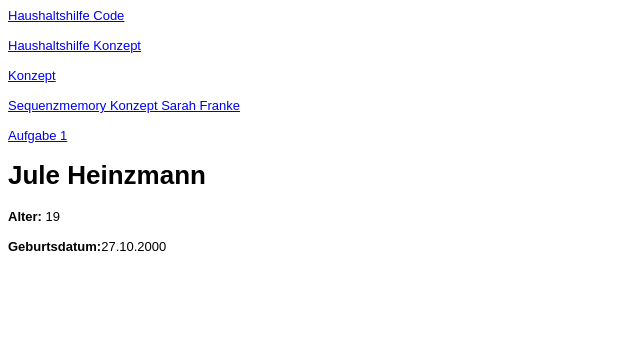
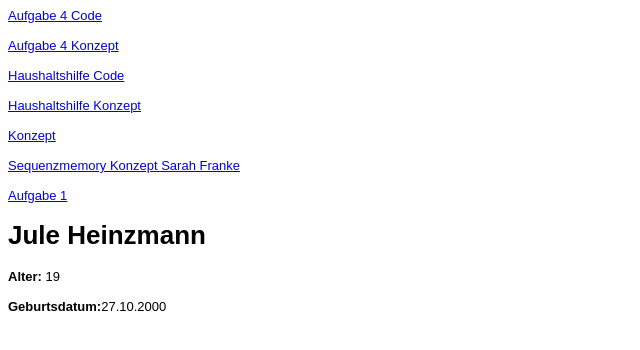
Before and after one commit to JuleHeinzmann/EIA2, a plain HTML site: page Steckbrief/steckbrief.htm in a window 1280 px wide. Shown: the whole page, without its empty margins (0-640 px from the left). Drawn offline with Linux system fonts and the light colour scheme.

Commit message:
Add files via upload

```diff
--- a/Steckbrief/steckbrief.htm
+++ b/Steckbrief/steckbrief.htm
@@ -12,6 +12,8 @@ body {
 </style>
 </head>
 <body>
+	<a href="./Aufgabe 4/HaushaltshilfeA4.html" target="_blank">Aufgabe 4 Code</a> <br> <br>
+	<a href="https://github.com/JuleHeinzmann/EIA2/blob/master/Steckbrief/Aufgabe%204/Aufgabe4_Konzept.pdf" target="_blank">Aufgabe 4 Konzept</a> <br> <br>
 	<a href="./Aufgabe 3/Haushaltshilfe.html" target="_blank">Haushaltshilfe Code</a> <br> <br>
 	<a href="https://github.com/JuleHeinzmann/EIA2/blob/master/Steckbrief/Aufgabe%203/Haushaltshilfe.pdf" target="_blank">Haushaltshilfe Konzept</a> <br> <br>
 	<a href="https://github.com/JuleHeinzmann/EIA2/blob/master/Steckbrief/Aufgabe%202/Sequenzmemory.pdf" target="_blank">Konzept</a> <br> <br>
```
